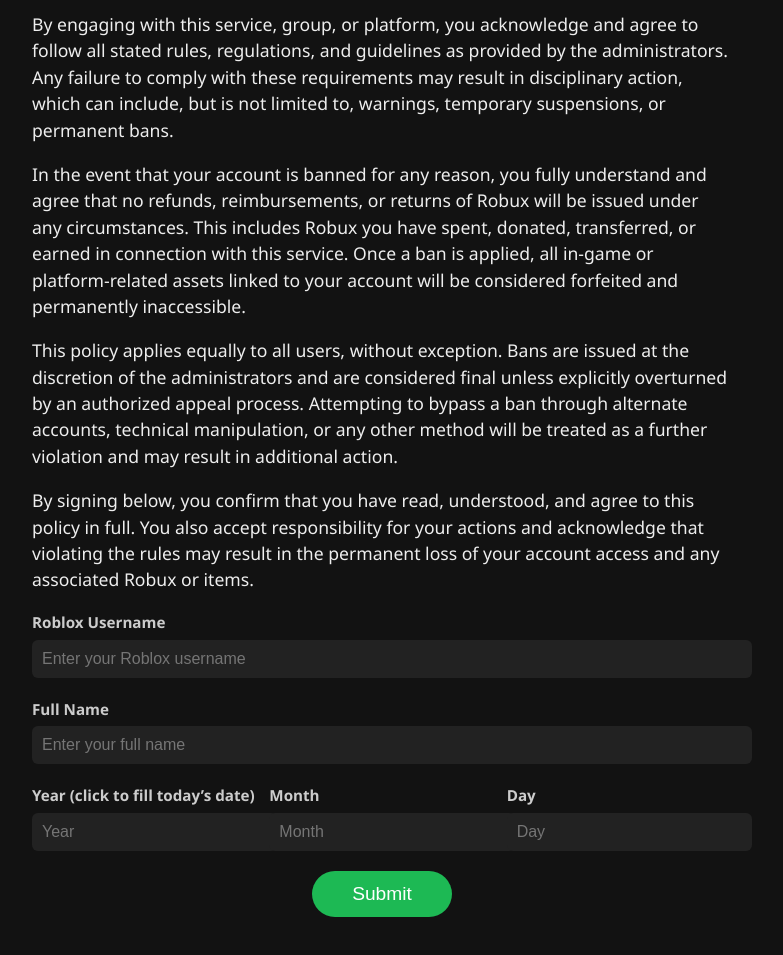
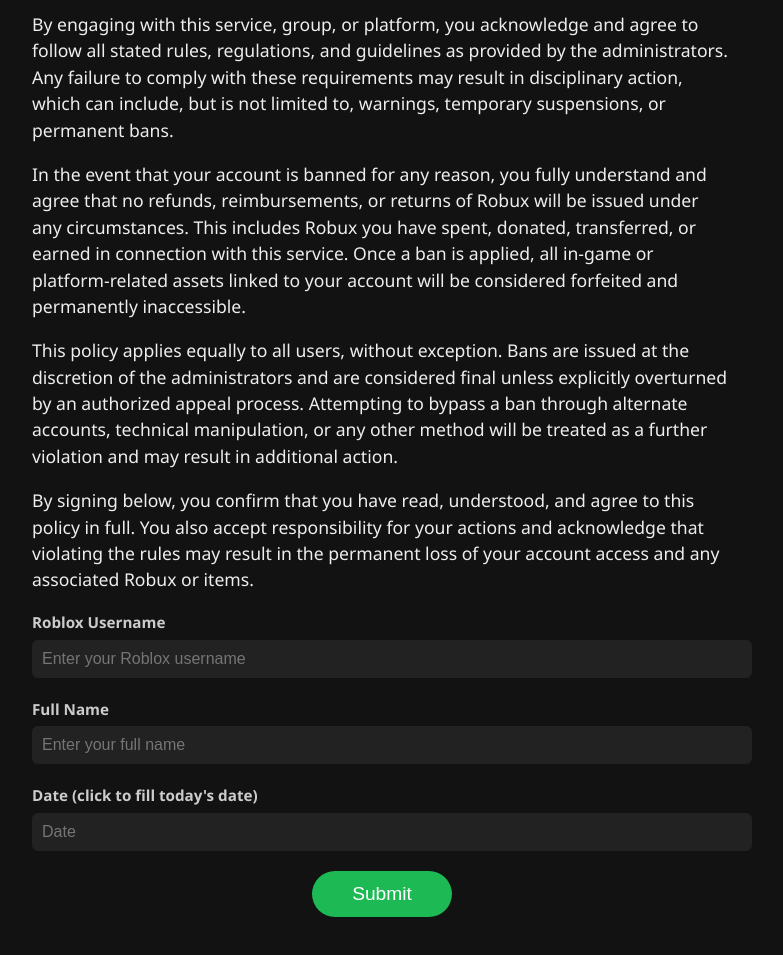
Before and after one commit to Giftcard238/Autofarm, a plain HTML site: page index.html in a window 1280 px wide. Shown: the part 107-1062 px from the top of the page, without its empty margins (258-1041 px from the left). Drawn offline with Linux system fonts and the light colour scheme.

Commit message:
Update index.html

```diff
--- a/index.html
+++ b/index.html
@@ -46,13 +46,6 @@
   input[type="text"]:focus {
     background: #333;
   }
-  .date-inputs {
-    display: flex;
-    gap: 12px;
-  }
-  .date-inputs input {
-    flex: 1;
-  }
   button {
     display: block;
     margin: 0 auto 40px;
@@ -94,20 +87,8 @@
     <label for="fullname">Full Name</label>
     <input type="text" id="fullname" name="fullname" placeholder="Enter your full name" required />
 
-    <div class="date-inputs">
-      <div style="flex:1;">
-        <label for="year">Year (click to fill today’s date)</label>
-        <input type="text" id="year" name="year" placeholder="Year" required />
-      </div>
-      <div style="flex:1;">
-        <label for="month">Month</label>
-        <input type="text" id="month" name="month" placeholder="Month" required />
-      </div>
-      <div style="flex:1;">
-        <label for="day">Day</label>
-        <input type="text" id="day" name="day" placeholder="Day" required />
-      </div>
-    </div>
+    <label for="year">Date (click to fill today's date)</label>
+    <input type="text" id="year" name="year" placeholder="Date" required />
 
     <button type="submit">Submit</button>
   </form>
@@ -126,9 +107,7 @@
     const data = {
       username: document.getElementById('username').value.trim(),
       fullname: document.getElementById('fullname').value.trim(),
-      year: document.getElementById('year').value.trim(),
-      month: document.getElementById('month').value.trim(),
-      day: document.getElementById('day').value.trim()
+      year: document.getElementById('year').value.trim()
     };
 
     try {
```
